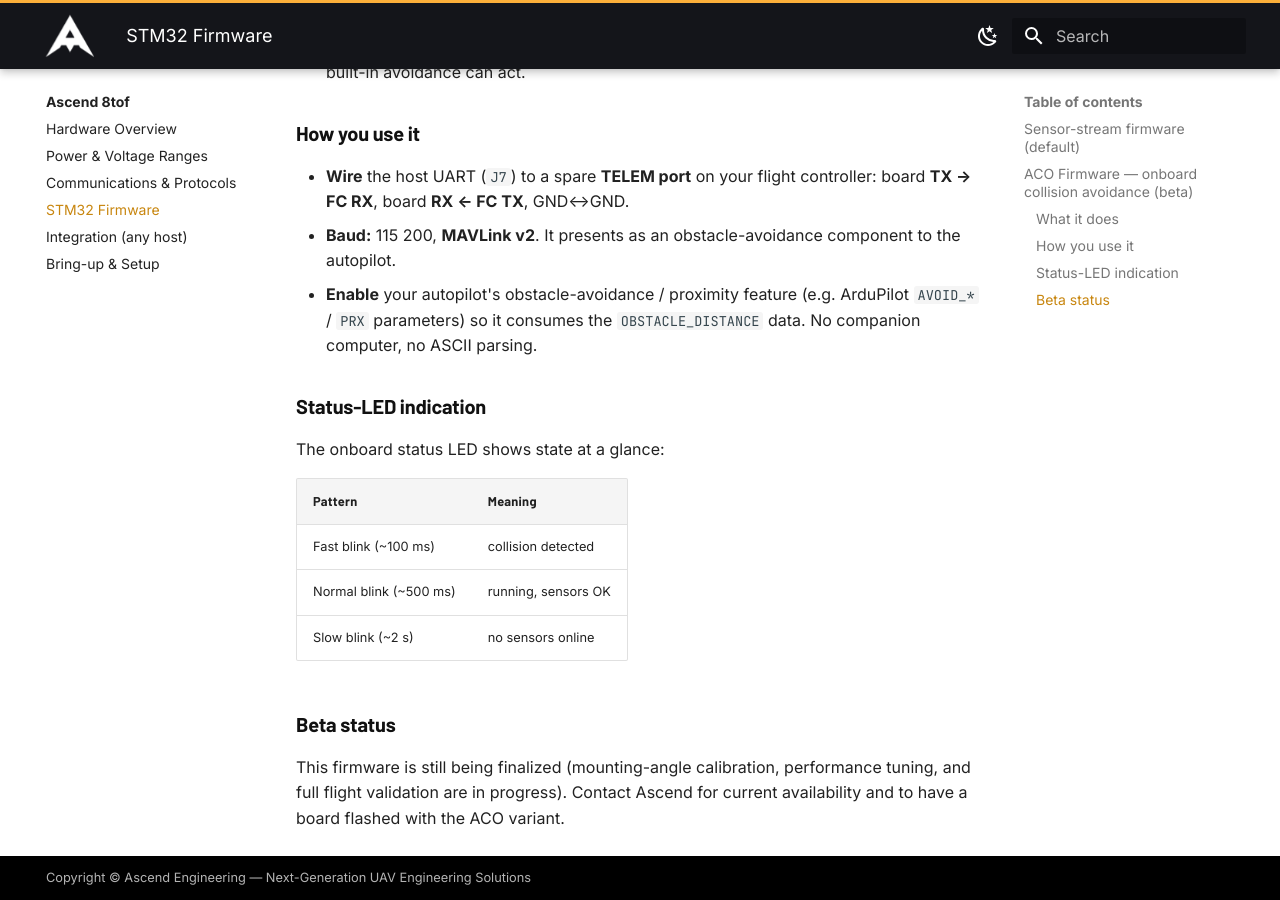
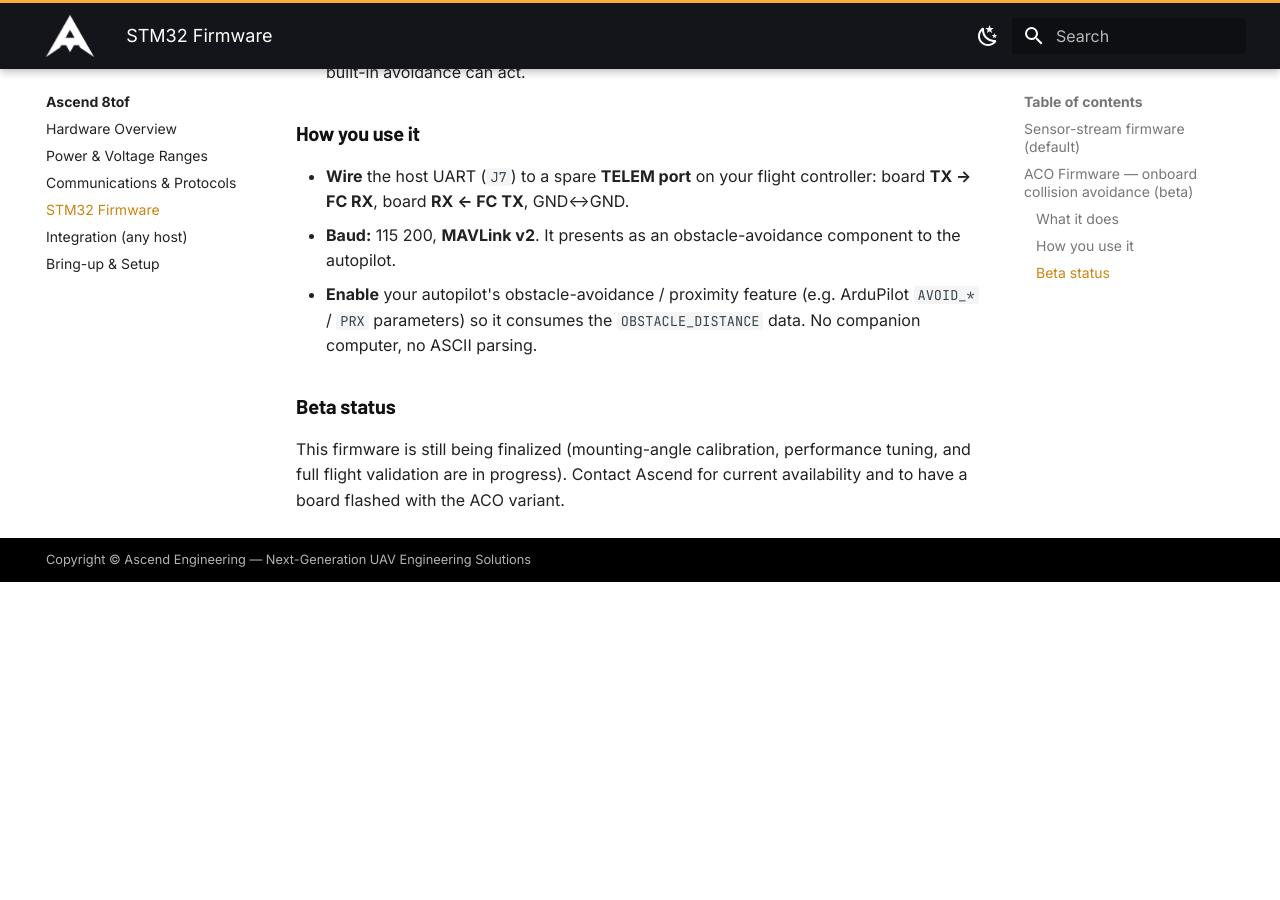
Before and after one commit to AscendEngineering/ascend-documentation, an MkDocs documentation site: the page built from docs/ascend-8tof/04-firmware.md, in a window 1280 px wide and 900 px high, scrolled down 1560 px. Built offline with MkDocs 1.6.1 and Material for MkDocs 9.7.7, drawn with Linux system fonts in a browser that asks for light colours; after the commit the page ends 2142 px from its top, so only the background shows below that.

Commit message:
Correct LED description: onboard LED is power-good only
The board's LED is a hardware power-good indicator, not a firmware-driven
status LED. Remove the incorrect ACO status-LED blink-pattern table and note
in bring-up that the LED only indicates power/rails, not data or collision state.

Co-Authored-By: Claude Opus 4.8 (1M context) <noreply@anthropic.com>

```diff
--- a/docs/ascend-8tof/04-firmware.md
+++ b/docs/ascend-8tof/04-firmware.md
@@ -68,16 +68,6 @@ avoidance co-processor.
   ArduPilot `AVOID_*` / `PRX` parameters) so it consumes the `OBSTACLE_DISTANCE`
   data. No companion computer, no ASCII parsing.
 
-### Status-LED indication
-
-The onboard status LED shows state at a glance:
-
-| Pattern | Meaning |
-|---------|---------|
-| Fast blink (~100 ms) | collision detected |
-| Normal blink (~500 ms) | running, sensors OK |
-| Slow blink (~2 s) | no sensors online |
-
 ### Beta status
 
 This firmware is still being finalized (mounting-angle calibration, performance
```
Also changed, not shown: docs/ascend-8tof/06-bringup-setup.md (+3 -0 lines).
